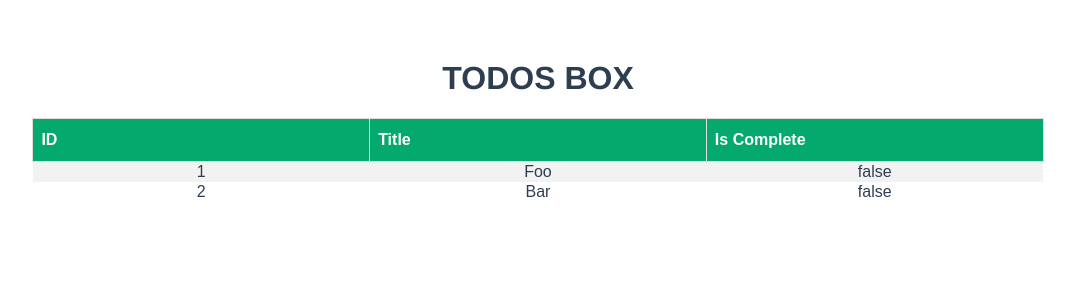
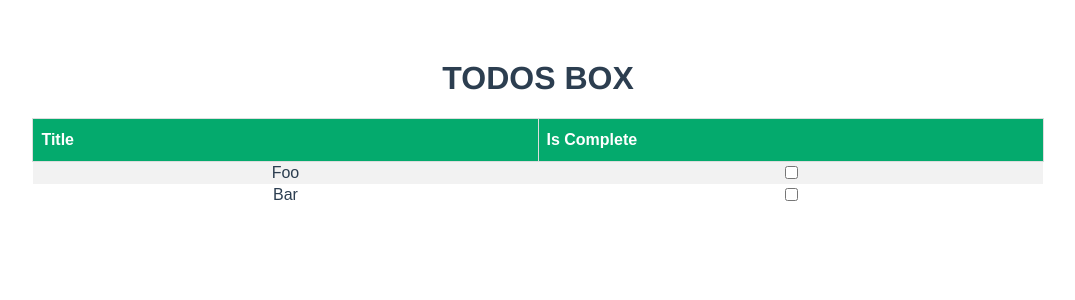
Before and after one commit to wildkoala/fast_api_vue_todo, a Vue app in the folder front_end/: page / in a window 1280 px wide. Shown: the top 300 px of the page, without its empty margins (102-1177 px from the left). Built offline with nearby package versions, Linux system fonts and the light colour scheme; no server answers.

Commit message:
Adds checkbox and strikethrough styling. Need to trigger a PUTS request

```diff
--- a/front_end/src/components/Todo.vue
+++ b/front_end/src/components/Todo.vue
@@ -1,7 +1,14 @@
 <template>
-    <td>{{ id }}</td>
-    <td>{{ title }}</td>
-    <td>{{ is_complete }}</td>
+    <!-- <td>{{ id }}</td> -->
+    <td v-if="is_complete === true" class="complete">{{ title }}</td>
+    <td v-else>{{ title }}</td>
+    <td>
+      <label class="container">
+        <input v-if="is_complete === true" type="checkbox" checked="checked">
+        <input v-else type="checkbox" >
+        <span class="checkmark"></span>
+      </label>
+    </td>
 </template>
 
 <script>
@@ -26,4 +33,9 @@ export default {
 a {
   color: #42b983;
 }
+
+.complete {
+  text-decoration: line-through;
+}
+
 </style>
--- a/front_end/src/components/Todos.vue
+++ b/front_end/src/components/Todos.vue
@@ -4,7 +4,7 @@
 
       <table id="customers">
         <tr>
-          <th>ID</th>
+          <!-- <th>ID</th> -->
           <th>Title</th>
           <th>Is Complete</th>
         </tr>
```
